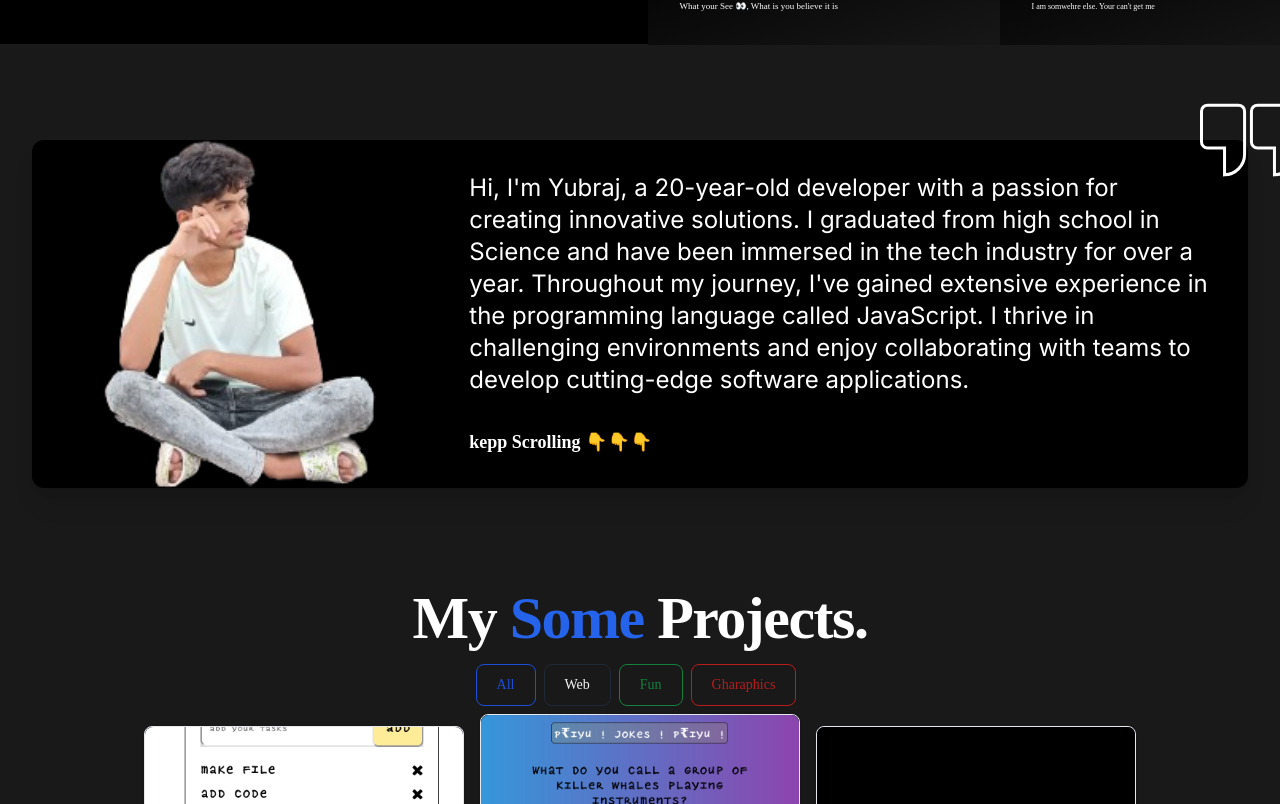
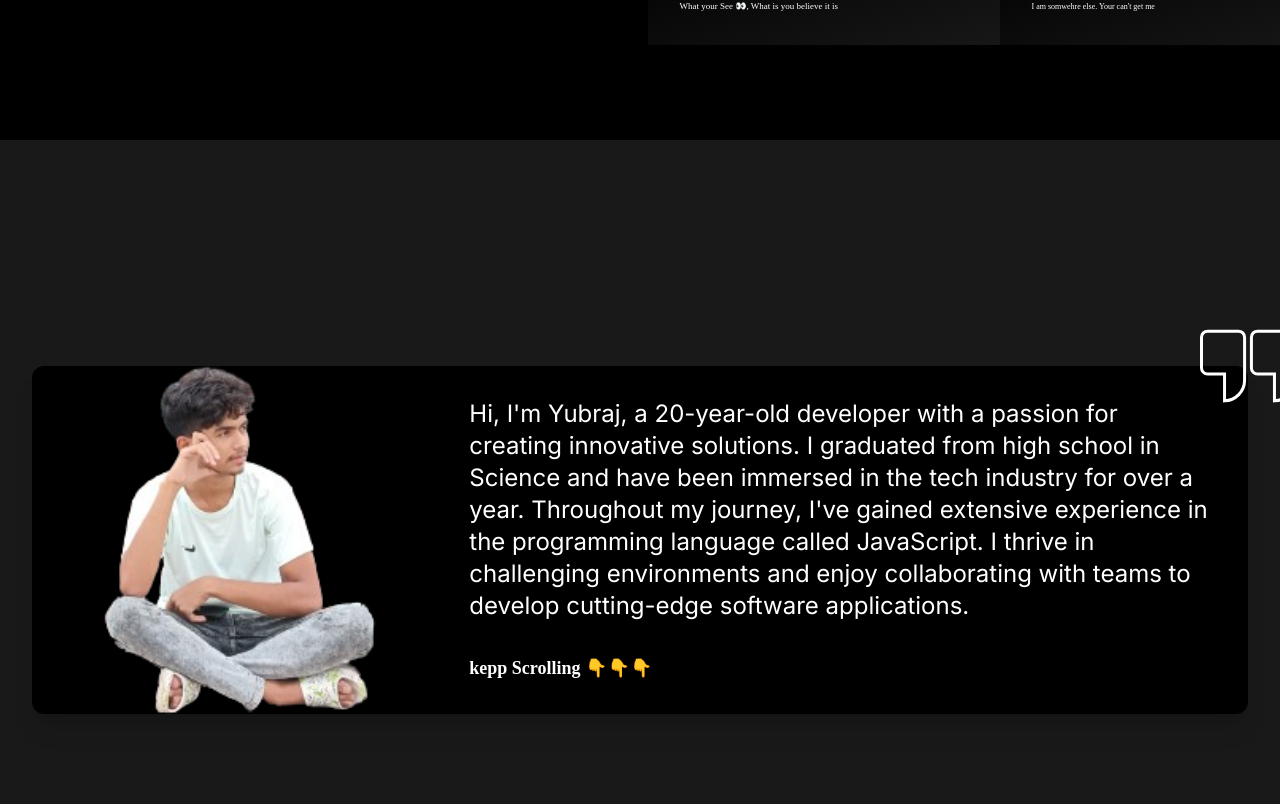
Before and after one commit to Yubraj977/Portfolio, a React (Vite) app: page / in a window 1280 px wide. Shown: the part 756-1560 px from the top of the page. Built offline with nearby package versions, Linux system fonts and the light colour scheme; some icons are missing; a web font is replaced by a local one.

Commit message:
submit before cleanup

```diff
--- a/src/mainComponents/Nav.jsx
+++ b/src/mainComponents/Nav.jsx
@@ -40,7 +40,7 @@ function Nav() {
     }
 
     return (
-        <div className='bg-first'>
+        <div className='bg-black'>
 
             <nav className=" fixed lg:w-full lg:flex  top-0  bg-black z-50 font-allerta text-white">
                 <div className='flex gap-24 lg:gap-40 items-between py-4  lg:px-4 md:px-4 '>
@@ -73,9 +73,9 @@ function Nav() {
 
 
 
-            <div className='bg-first' >
+            <div  >
                 <div className='' ref={home} ><Home /></div>
-                <div className='' ref={about}><About /></div>
+                <div className='bg-first' ref={about}><About /></div>
                 <div className='' ref={projects}><Projects /></div>
                 <div className=' ' ref={testmimonials}><Testimonials /></div>
                 <div className=' ' ref={services}><Services /></div>
--- a/src/pages/About/About.jsx
+++ b/src/pages/About/About.jsx
@@ -13,8 +13,8 @@ function About() {
     //   </div>
     // </div>
 
-    <div class="w-full max-w-7xl px-4 mx-auto sm:px-8 mt-24">
-      <blockquote class="relative grid items-center bg-black shadow-xl md:grid-cols-3 rounded-xl text-white">
+    <div class="w-full max-w-7xl px-4 mx-auto sm:px-8 mt-24 bg-first h-screen flex justify-center items-center ">
+      <blockquote class="relative grid items-center bg-black  shadow-xl md:grid-cols-3 rounded-xl text-white">
 
         <img class="hidden object-cover w-full h-full rounded-l-xl md:block" src={yubraj} />
 
--- a/src/pages/Projects/Projects.jsx
+++ b/src/pages/Projects/Projects.jsx
@@ -15,7 +15,7 @@ function App() {
     setdata(filteredItems)
   }
   return (
-    <div className='lg:px-side  pt-top flex flex-col items-center '>
+    <div className='lg:px-side  pt-top flex flex-col items-center bg-first'>
       <h1 class="mb-4 text-4xl font-extrabold leading-none tracking-tight text-second md:text-5xl lg:text-6xl dark:text-fifth">My <span class="text-blue-600 dark:text-blue-500">Some</span> Projects.</h1>
       <div className="choose">
 
--- a/src/pages/Services/Services.jsx
+++ b/src/pages/Services/Services.jsx
@@ -22,7 +22,7 @@ function Services() {
 
   return (
 
-    <div className=' flex flex-col justify-center items-center text-slate-400 bg-first mt-top'>
+    <div className=' flex flex-col justify-center items-center text-slate-400 bg-first pt-top'>
       <h1 className='lg:text-6xl mb-10  font-allerta font-semibold text-center text-4xl'>Some Services I offer</h1>
       <div ref={ref}>
         {data.map((item, i) => (
--- a/src/pages/Testimonials/Testimonials.jsx
+++ b/src/pages/Testimonials/Testimonials.jsx
@@ -4,8 +4,8 @@ import cvPdf from '/cv.pdf'
 import cvImg from '/cv.jpg'
 function Testimonials() {
   return (
-    <div className='flex flex-col items-center mt-top'>
-      <h1 className='text-4xl text-slate-400 font-allerta'>No Testimonals Right now Let's watch my resume</h1>
+    <div className='flex flex-col items-center pt-top  bg-first'>
+      <h1 className='text-4xl text-slate-400 font-allerta text-center'>No Testimonals Right now Let's watch my resume</h1>
       <div className='h-[44rem]   mt-6'>
         <img src={cvImg} alt="" className='h-full w-full object-cover' />
       </div>
```
